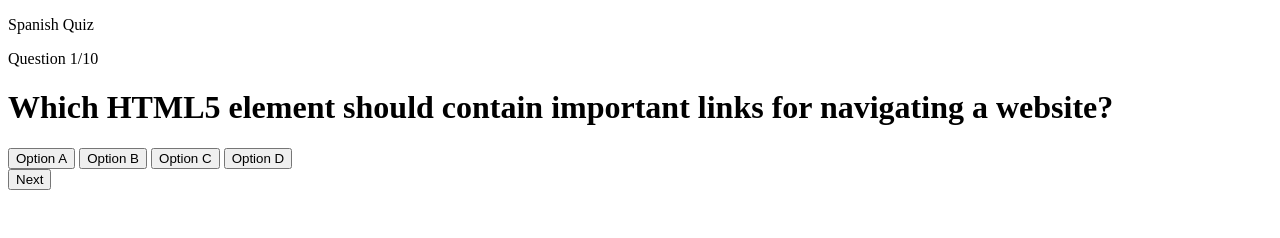
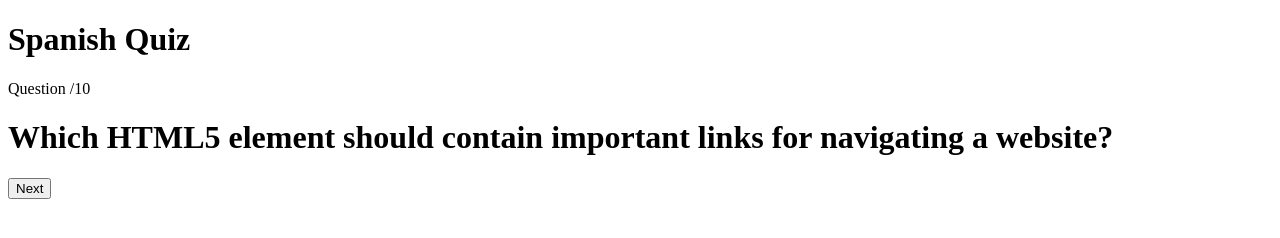
Before and after one commit to chuelgi/spanish-quiz, a plain HTML site: page index.html in a window 1280 px wide. Drawn offline with Linux system fonts and the light colour scheme.

Commit message:
bug fixes

```diff
--- a/index.html
+++ b/index.html
@@ -7,11 +7,11 @@
         <title>Quiz</title>
         <meta name="description" content="">
         <meta name="viewport" content="width=device-width, initial-scale=1">
-        <link rel="stylesheet" href="">
+        <link rel="stylesheet" href="style.css">
     </head>
     <body onload="quizStart()">
 
-        <p>Spanish Quiz</p>
+        <h1 class="top-bar">Spanish Quiz</h1>
 
         <div class = "card">
             <div id = "question-container">
@@ -19,19 +19,14 @@
                 <p> Question <span id = "question-place"></span>/10</p>
                 <h1 id="display-question"></h1>
             </div>
-            <div id = "options-container">
-                <div id="options-container">
-                    <button class="answer-button" onclick="checkAnswer('a')">Option A</button>
-                    <button class="answer-button" onclick="checkAnswer('b')">Option B</button>
-                    <button class="answer-button" onclick="checkAnswer('c')">Option C</button>
-                    <button class="answer-button" onclick="checkAnswer('d')">Option D</button>
+                <div id="choices-container">
+
                 </div>
 
-            </div>
+
+              <button id = "next-button" onclick="getNext()" > Next</button>
 
         </div>
-
-        <button id = "next-button" onclick="getNext()" > Next</button>
 
         <script src="quizQuestions.js"></script>
     </body>
--- a/quizQuestions.js
+++ b/quizQuestions.js
@@ -129,72 +129,56 @@ const quizQuestions = [
 		answer: 'b',
 	},
 ];
+let currentQuestionIndex = 0;
+
 
 function quizStart() {
-    console.log("quizStart() function is running.")
-	const currentQ = quizQuestions[0];
-    // set the question text
-    var quest = document.getElementById('display-question');
+	//displays first question
+	console.log("quizStart() function is running.")
+
+	showQuestion(currentQuestionIndex);
+    console.log("quizStart() function ened.")
+}
+
+function showQuestion(questionIndex){
+	console.log("showQuestion function is running.")
+	const currentQ = quizQuestions[questionIndex];
+
+	//set first question text
+	var quest = document.getElementById('display-question');
     quest.innerText = currentQ.question;
 
-	// update question place
-	var quest = document.getElementById('question-place');
-	quest.innerText = currentQ.id;
+	const optionsContainer = document.getElementById("choices-container");
 
-	    // Set the options text for the first question
-		document.getElementById('option-one-label').innerText = currentQ.choices.a;
-		document.getElementById('option-two-label').innerText = currentQ.choices.b;
-		document.getElementById('option-three-label').innerText = currentQ.choices.c;
-		document.getElementById('option-four-label').innerText = currentQ.choices.d;
+	optionsContainer.innerHTML = "";
+
+	//options
+    Object.values(currentQ.choices).forEach((choiceText, choiceIndex) => {
+        const choiceButton = document.createElement("button");
+        choiceButton.textContent = choiceText;
+        choiceButton.onclick = () => selectChoice(choiceIndex);
+        choicesContainer.appendChild(choiceButton);
+    });
+
+	const nextButton = document.getElementById("next-button");
+    nextButton.textContent = "Next";
+
+	console.log("showQuestion function ended.")
+
 }
 
-//counter for question
-let i = 1;
+function selectOption(optionIndex){
+
+}
+
+
 
 //displays next question
 function getNext() {
-	console.log("getNext() function is running.")
-	//if i == 9 call function to show quiz results/ end quiz
-	if(i >= quizQuestions.length){
-		return;
-	}
-	//retrieve question
-	const currentQ = quizQuestions[i];
 
-	let quest = document.getElementById('question-place');
-	quest.innerText = currentQ.id;
-
-	//set question text
-	quest = document.getElementById('display-question');
-	quest.innerText = currentQ.question;
-
-	//set choices text
-	document.getElementById('option-one-label').innerText = currentQ.choices.a;
-	document.getElementById('option-two-label').innerText = currentQ.choices.b;
-	document.getElementById('option-three-label').innerText =
-		currentQ.choices.c;
-	document.getElementById('option-four-label').innerText =
-		currentQ.choices.d;
-	i++;
-
-	// Show the "Next" button
-	document.getElementById("next-button").style.display = "block";
-
-	// Call the checkAnswer function to compare the selected answer
-	checkAnswer('');
 
 }
 
 function checkAnswer(selectedAnswer) {
-    const currentQ = quizQuestions[i - 1]; // Get the current question
 
-    // Compare the selected answer with the correct answer
-    if (selectedAnswer === currentQ.answer) {
-        console.log("Correct!");
-    } else {
-        console.log("Incorrect!");
-    }
-
-    // Show the "Next" button
-    document.getElementById("next-button").style.display = "block";
 }
```
Also changed, not shown: style.css (added).
